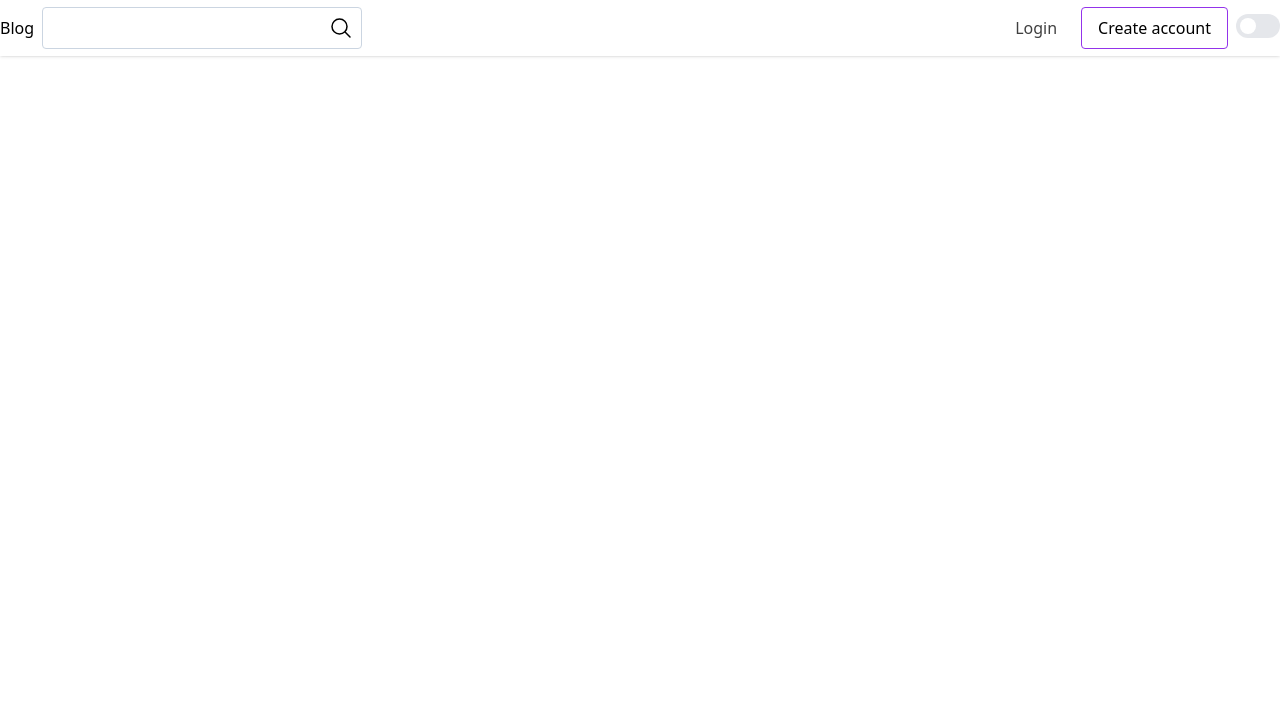
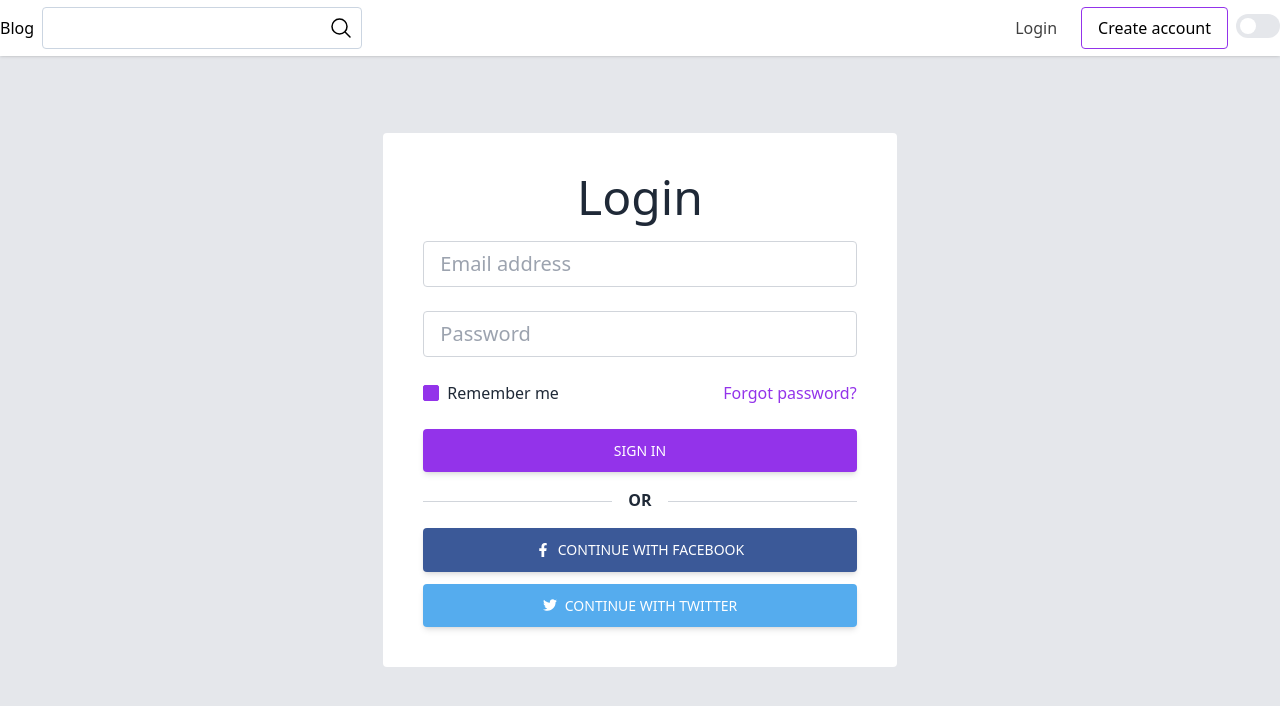
Before and after one commit to ykw1129/killian_blog, a Gatsby site: page /Login in a window 1280 px wide. Built offline with nearby package versions, Linux system fonts and the light colour scheme; Gatsby itself is replaced by a stand-in of ours.

Commit message:
feat: add login css

```diff
--- a/src/pages/Login.tsx
+++ b/src/pages/Login.tsx
@@ -5,6 +5,100 @@
   return (
     <>
       <Header />
+      <section className="h-screen">
+        <div className="container px-6 py-12 h-full m-auto">
+          <div className="flex justify-center items-center  flex-wrap h-full g-6 text-gray-800">
+            <div className="md:w-8/12 lg:w-5/12">
+              <form className=" p-10 bg-white rounded">
+                <h1 className="text-5xl text-center mb-5">Login</h1>
+                <div className="mb-6">
+                  <input
+                    type="text"
+                    className="form-control block w-full px-4 py-2 text-xl font-normal text-gray-700 bg-white bg-clip-padding border border-solid border-gray-300 rounded transition ease-in-out m-0 focus:text-gray-700 focus:bg-white focus:border-purple-600 focus:outline-none"
+                    placeholder="Email address"
+                  />
+                </div>
+                <div className="mb-6">
+                  <input
+                    type="password"
+                    className="form-control block w-full px-4 py-2 text-xl font-normal text-gray-700 bg-white bg-clip-padding border border-solid border-gray-300 rounded transition ease-in-out m-0 focus:text-gray-700 focus:bg-white focus:border-purple-600 focus:outline-none"
+                    placeholder="Password"
+                  />
+                </div>
+
+                <div className="flex justify-between items-center mb-6">
+                  <div className="form-group form-check">
+                    <input
+                      type="checkbox"
+                      className="form-check-input appearance-none h-4 w-4 border border-gray-300 rounded-sm bg-white checked:bg-purple-600 checked:border-purple-600 focus:outline-none transition duration-200 mt-1 align-top bg-no-repeat bg-center bg-contain float-left mr-2 cursor-pointer"
+                      id="exampleCheck3"
+                      checked
+                    />
+                    <label className="form-check-label inline-block text-gray-800" htmlFor="exampleCheck2"
+                    >Remember me</label
+                    >
+                  </div>
+                  <a
+                    href="#!"
+                    className="text-purple-600 hover:text-purple-700 focus:text-purple-700 active:text-purple-800 duration-200 transition ease-in-out"
+                  >Forgot password?</a
+                  >
+                </div>
+
+                <button
+                  type="submit"
+                  className="inline-block px-7 py-3 bg-purple-600 text-white font-medium text-sm leading-snug uppercase rounded shadow-md hover:bg-purple-700 hover:shadow-lg focus:bg-purple-700 focus:shadow-lg focus:outline-none focus:ring-0 active:bg-purple-800 active:shadow-lg transition duration-150 ease-in-out w-full"
+                  data-mdb-ripple="true"
+                  data-mdb-ripple-color="light"
+                >
+                  Sign in
+                </button>
+
+                <div
+                  className="flex items-center my-4 before:flex-1 before:border-t before:border-gray-300 before:mt-0.5 after:flex-1 after:border-t after:border-gray-300 after:mt-0.5"
+                >
+                  <p className="text-center font-semibold mx-4 mb-0">OR</p>
+                </div>
+
+                <a
+                  className="px-7 py-3 bg-[#3b5998] text-white font-medium text-sm leading-snug uppercase rounded shadow-md hover:shadow-lg focus:shadow-lg  focus:outline-none focus:ring-0 active:shadow-lg transition duration-150 ease-in-out w-full flex justify-center items-center mb-3"
+                  href="#!"
+                  role="button"
+                  data-mdb-ripple="true"
+                  data-mdb-ripple-color="light"
+                >
+                  <svg
+                    xmlns="http://www.w3.org/2000/svg"
+                    viewBox="0 0 320 512"
+                    className="w-3.5 h-3.5 mr-2"
+                  >
+                    <path
+                      fill="currentColor"
+                      d="M279.14 288l14.22-92.66h-88.91v-60.13c0-25.35 12.42-50.06 52.24-50.06h40.42V6.26S260.43 0 225.36 0c-73.22 0-121.08 44.38-121.08 124.72v70.62H22.89V288h81.39v224h100.17V288z"
+                    /></svg>Continue with Facebook
+                </a>
+                <a
+                  className="px-7 py-3 bg-[#55acee] text-white font-medium text-sm leading-snug uppercase rounded shadow-md hover:shadow-lg focus:shadow-lg focus:outline-none focus:ring-0 active:shadow-lg transition duration-150 ease-in-out w-full flex justify-center items-center"
+                  href="#!"
+                  role="button"
+                  data-mdb-ripple="true"
+                  data-mdb-ripple-color="light"
+                >
+                  <svg
+                    xmlns="http://www.w3.org/2000/svg"
+                    viewBox="0 0 512 512"
+                    className="w-3.5 h-3.5 mr-2"
+                  >
+                    <path
+                      fill="currentColor"
+                      d="M459.37 151.716c.325 4.548.325 9.097.325 13.645 0 138.72-105.583 298.558-298.558 298.558-59.452 0-114.68-17.219-161.137-47.106 8.447.974 16.568 1.299 25.34 1.299 49.055 0 94.213-16.568 130.274-44.832-46.132-.975-84.792-31.188-98.112-72.772 6.498.974 12.995 1.624 19.818 1.624 9.421 0 18.843-1.3 27.614-3.573-48.081-9.747-84.143-51.98-84.143-102.985v-1.299c13.969 7.797 30.214 12.67 47.431 13.319-28.264-18.843-46.781-51.005-46.781-87.391 0-19.492 5.197-37.36 14.294-52.954 51.655 63.675 129.3 105.258 216.365 109.807-1.624-7.797-2.599-15.918-2.599-24.04 0-57.828 46.782-104.934 104.934-104.934 30.213 0 57.502 12.67 76.67 33.137 23.715-4.548 46.456-13.32 66.599-25.34-7.798 24.366-24.366 44.833-46.132 57.827 21.117-2.273 41.584-8.122 60.426-16.243-14.292 20.791-32.161 39.308-52.628 54.253z"
+                    /></svg>Continue with Twitter
+                </a>
+              </form>
+            </div>
+          </div>
+        </div>
+      </section>
     </>
   )
 }
--- a/src/styles/global.scss
+++ b/src/styles/global.scss
@@ -2,5 +2,5 @@
 @tailwind components;
 @tailwind utilities;
 body {
-  @apply bg-white dark:bg-black;
+  @apply bg-gray-200 dark:bg-black;
 }
```
